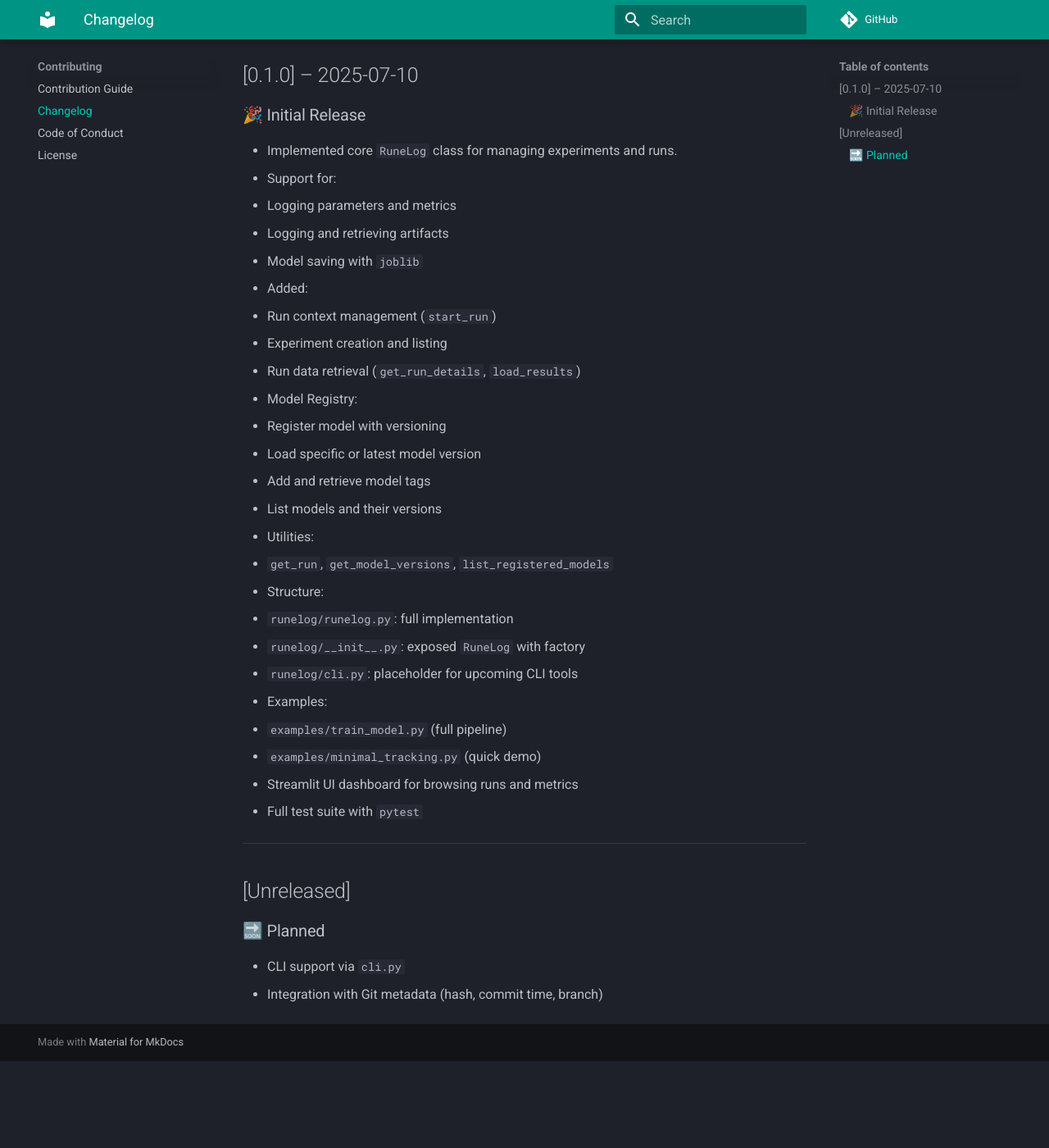
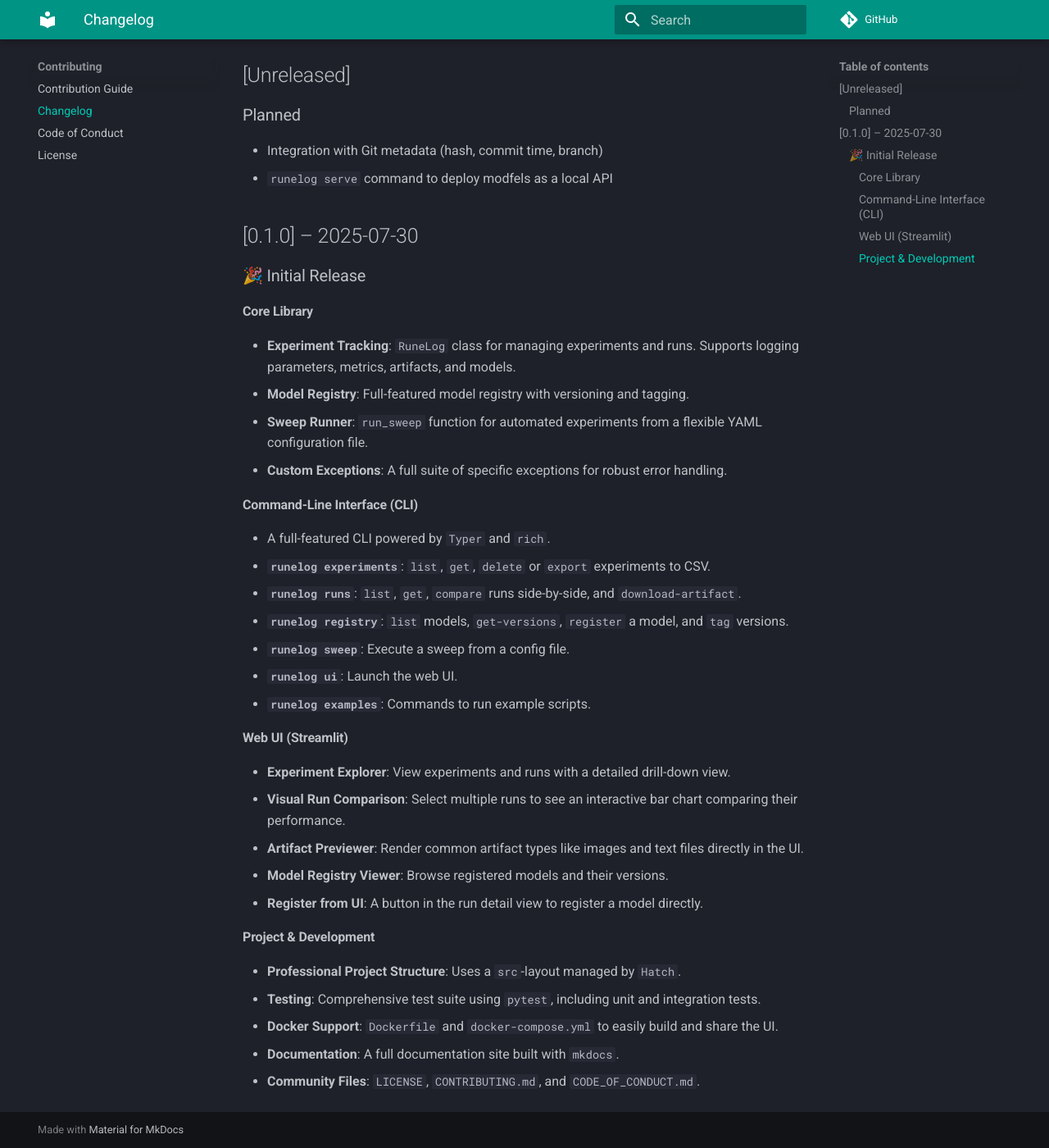
Before and after one commit to gonz4lex/runelog, an MkDocs documentation site: the page built from docs/CHANGELOG.md, in a window 1280 px wide and 1400 px high, scrolled down 245 px. Shown: the whole window at 82% size. Built offline with MkDocs 1.6.1 and Material for MkDocs 9.7.7, drawn with Linux system fonts in a browser that asks for light colours; comment, search, counter and statistics services are not loaded; before the commit the page ends 1539 px from its top, so only the background shows below that.

Commit message:
docs: update changelog for initial release details and planned features

```diff
--- a/docs/CHANGELOG.md
+++ b/docs/CHANGELOG.md
@@ -4,41 +4,41 @@ All notable changes to **RuneLog** will be documented in this file.
 
 ---
 
-## [0.1.0] – 2025-07-10
-
-### 🎉 Initial Release
-
-- Implemented core `RuneLog` class for managing experiments and runs.
-- Support for:
-  - Logging parameters and metrics
-  - Logging and retrieving artifacts
-  - Model saving with `joblib`
-- Added:
-  - Run context management (`start_run`)
-  - Experiment creation and listing
-  - Run data retrieval (`get_run_details`, `load_results`)
-- Model Registry:
-  - Register model with versioning
-  - Load specific or latest model version
-  - Add and retrieve model tags
-  - List models and their versions
-- Utilities:
-  - `get_run`, `get_model_versions`, `list_registered_models`
-- Structure:
-  - `runelog/runelog.py`: full implementation
-  - `runelog/__init__.py`: exposed `RuneLog` with factory
-  - `runelog/cli.py`: placeholder for upcoming CLI tools
-- Examples:
-  - `examples/train_model.py` (full pipeline)
-  - `examples/minimal_tracking.py` (quick demo)
-- Streamlit UI dashboard for browsing runs and metrics
-- Full test suite with `pytest`
-
----
-
 ## [Unreleased]
 
-### 🔜 Planned
+### Planned
 
-- CLI support via `cli.py`
 - Integration with Git metadata (hash, commit time, branch)
+- `runelog serve` command to deploy modfels as a local API
+
+
+## [0.1.0] – 2025-07-30
+### 🎉 Initial Release
+#### Core Library
+- **Experiment Tracking**: `RuneLog` class for managing experiments and runs. Supports logging parameters, metrics, artifacts, and models.
+- **Model Registry**: Full-featured model registry with versioning and tagging.
+- **Sweep Runner**: `run_sweep` function for automated experiments from a flexible YAML configuration file.
+- **Custom Exceptions**: A full suite of specific exceptions for robust error handling.
+
+#### Command-Line Interface (CLI)
+- A full-featured CLI powered by `Typer` and `rich`.
+- **`runelog experiments`**: `list`, `get`, `delete` or `export` experiments to CSV.
+- **`runelog runs`**: `list`, `get`, `compare` runs side-by-side, and `download-artifact`.
+- **`runelog registry`**: `list` models, `get-versions`, `register` a model, and `tag` versions.
+- **`runelog sweep`**: Execute a sweep from a config file.
+- **`runelog ui`**: Launch the web UI.
+- **`runelog examples`**: Commands to run example scripts.
+
+#### Web UI (Streamlit)
+- **Experiment Explorer**: View experiments and runs with a detailed drill-down view.
+- **Visual Run Comparison**: Select multiple runs to see an interactive bar chart comparing their performance.
+- **Artifact Previewer**: Render common artifact types like images and text files directly in the UI.
+- **Model Registry Viewer**: Browse registered models and their versions.
+- **Register from UI**: A button in the run detail view to register a model directly.
+
+#### Project & Development
+- **Professional Project Structure**: Uses a `src`-layout managed by `Hatch`.
+- **Testing**: Comprehensive test suite using `pytest`, including unit and integration tests.
+- **Docker Support**: `Dockerfile` and `docker-compose.yml` to easily build and share the UI.
+- **Documentation**: A full documentation site built with `mkdocs`.
+- **Community Files**: `LICENSE`, `CONTRIBUTING.md`, and `CODE_OF_CONDUCT.md`.
```
